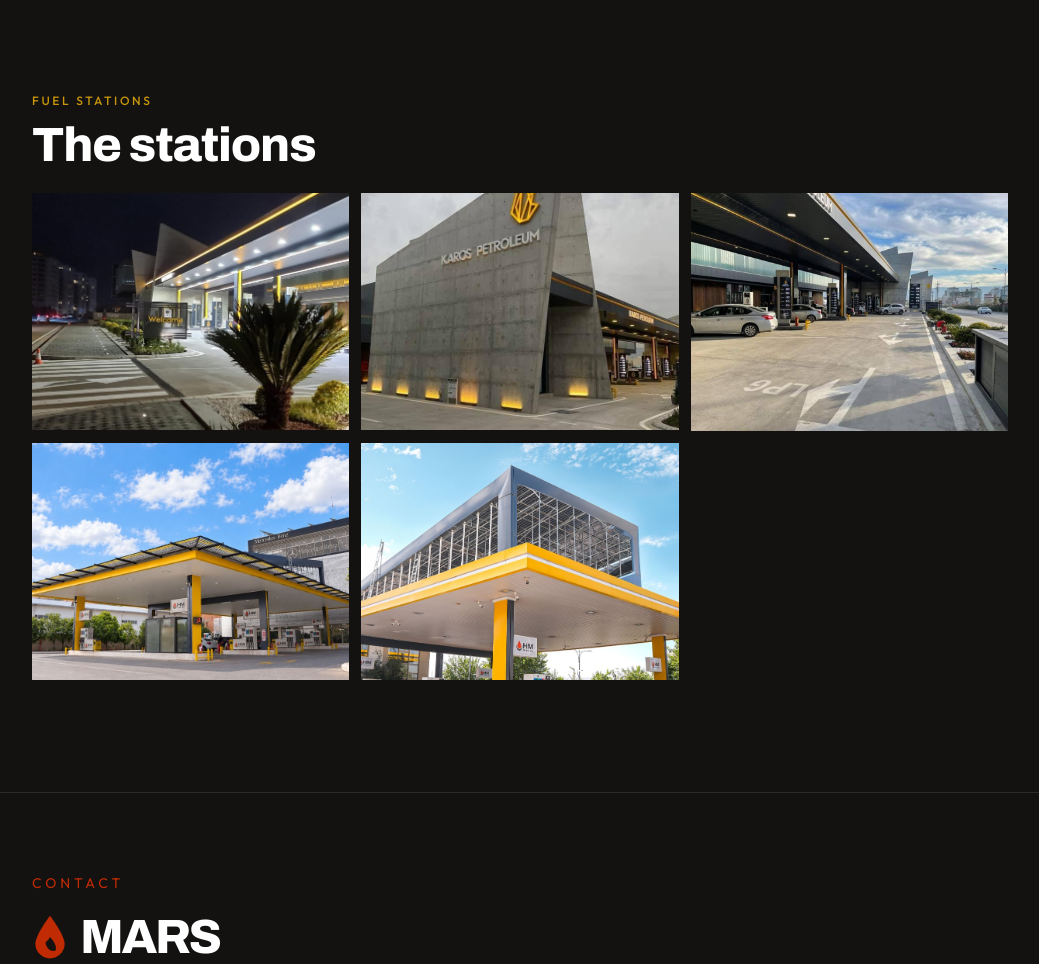
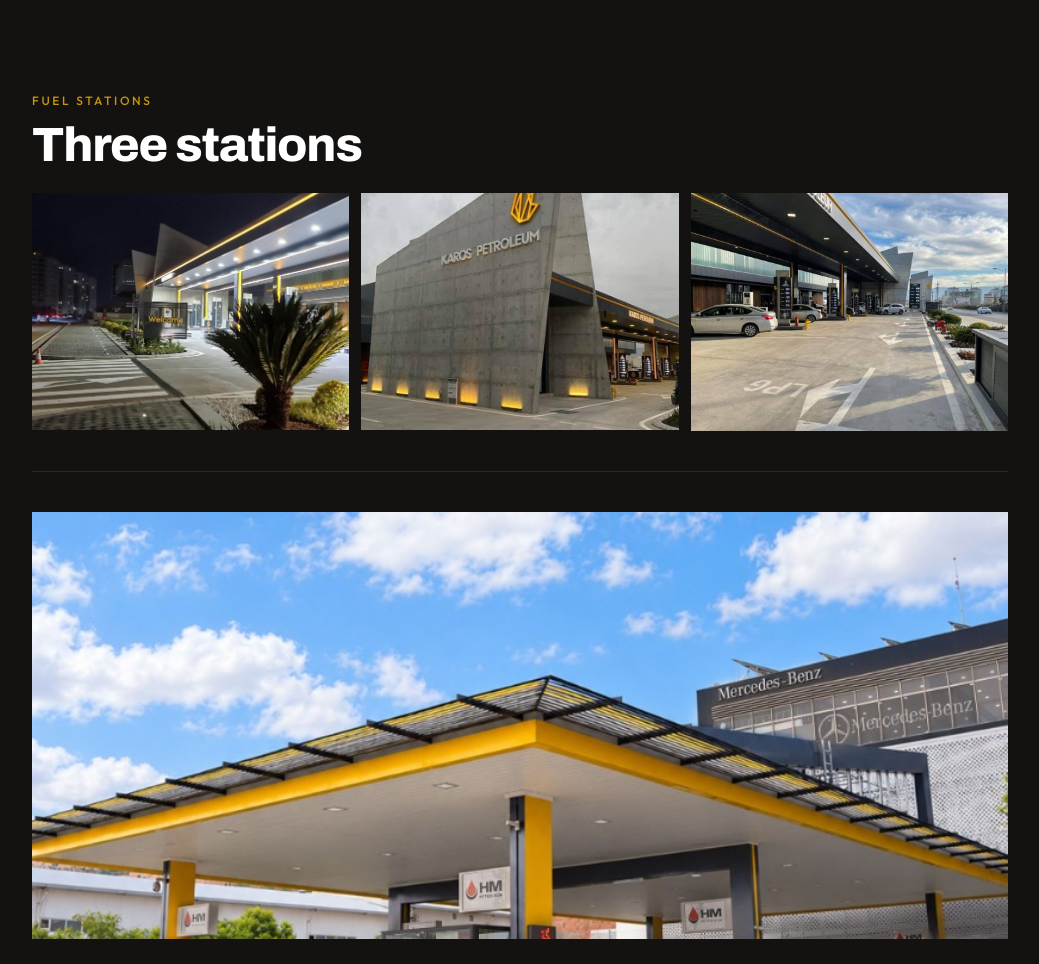
Before and after one commit to karinsoran00/mars-iraq-group, a plain HTML site: page index.html in a window 1280 px wide. Shown: the part 2897-3861 px from the top of the page, without its empty margins (64-1103 px from the left). Drawn offline with nearby package versions, Linux system fonts and the light colour scheme.

Commit message:
Show three fuel stations as separate groups, without names.
Co-authored-by: Cursor <cursoragent@cursor.com>

```diff
--- a/index.html
+++ b/index.html
@@ -221,8 +221,8 @@
                     <img src="images/night.jpg" alt="Fuel station in Sulaymaniyah at night" class="aspect-[4/3] w-full object-cover" />
                     <div class="px-1 py-6">
                         <p class="text-xs font-medium uppercase tracking-[0.22em] text-gold">Fuel stations</p>
-                        <h3 class="mt-2 font-display text-3xl font-extrabold tracking-tight">Sulaymaniyah</h3>
-                        <p class="mt-3 leading-relaxed text-white/80">Petrol, diesel, LPG, car wash, and car service.</p>
+                        <h3 class="mt-2 font-display text-3xl font-extrabold tracking-tight">Three stations</h3>
+                        <p class="mt-3 leading-relaxed text-white/80">In Sulaymaniyah. Petrol, diesel, LPG, car wash, and car service.</p>
                     </div>
                 </article>
             </div>
@@ -263,7 +263,7 @@
                 </div>
                 <div id="chapter-stations" data-chapter-block="stations" class="mt-16 sm:mt-24">
                     <p class="text-xs font-medium uppercase tracking-[0.22em] text-gold">Fuel stations</p>
-                    <h2 class="mt-3 font-display text-4xl font-extrabold leading-none tracking-tight text-white sm:text-5xl">The stations</h2>
+                    <h2 class="mt-3 font-display text-4xl font-extrabold leading-none tracking-tight text-white sm:text-5xl">Three stations</h2>
                     <div class="mt-6 grid gap-3 sm:grid-cols-3">
                         <button type="button" data-firm="stations" class="group relative overflow-hidden text-left">
                             <img src="images/night.jpg" alt="Fuel station lit at night" class="aspect-[4/3] w-full object-cover transition duration-500 group-hover:scale-[1.03]" />
@@ -274,11 +274,15 @@
                         <button type="button" data-firm="stations" class="group relative overflow-hidden text-left">
                             <img src="images/forecourt.jpg" alt="Forecourt with the LPG lane and fuel pumps" class="aspect-[4/3] w-full object-cover transition duration-500 group-hover:scale-[1.03]" />
                         </button>
-                        <button type="button" data-firm="stations" class="group relative overflow-hidden text-left">
-                            <img src="images/goizha.jpg" alt="Fuel station canopy and pumps" class="aspect-[4/3] w-full object-cover object-[center_40%] transition duration-500 group-hover:scale-[1.03]" />
+                    </div>
+                    <div class="mt-10 border-t border-white/10 pt-10">
+                        <button type="button" data-firm="stations" class="group relative block w-full overflow-hidden text-left">
+                            <img src="images/goizha.jpg" alt="Fuel station canopy and pumps" class="aspect-[4/3] w-full object-cover object-[center_40%] transition duration-500 group-hover:scale-[1.03] sm:aspect-[16/7]" />
                         </button>
-                        <button type="button" data-firm="stations" class="group relative overflow-hidden text-left">
-                            <img src="images/bakhtyary.jpg" alt="Fuel pumps under a station canopy" class="aspect-[4/3] w-full object-cover object-[center_35%] transition duration-500 group-hover:scale-[1.03]" />
+                    </div>
+                    <div class="mt-10 border-t border-white/10 pt-10">
+                        <button type="button" data-firm="stations" class="group relative block w-full overflow-hidden text-left">
+                            <img src="images/bakhtyary.jpg" alt="Fuel pumps under a station canopy" class="aspect-[4/3] w-full object-cover object-[center_35%] transition duration-500 group-hover:scale-[1.03] sm:aspect-[16/7]" />
                         </button>
                     </div>
                 </div>
```
